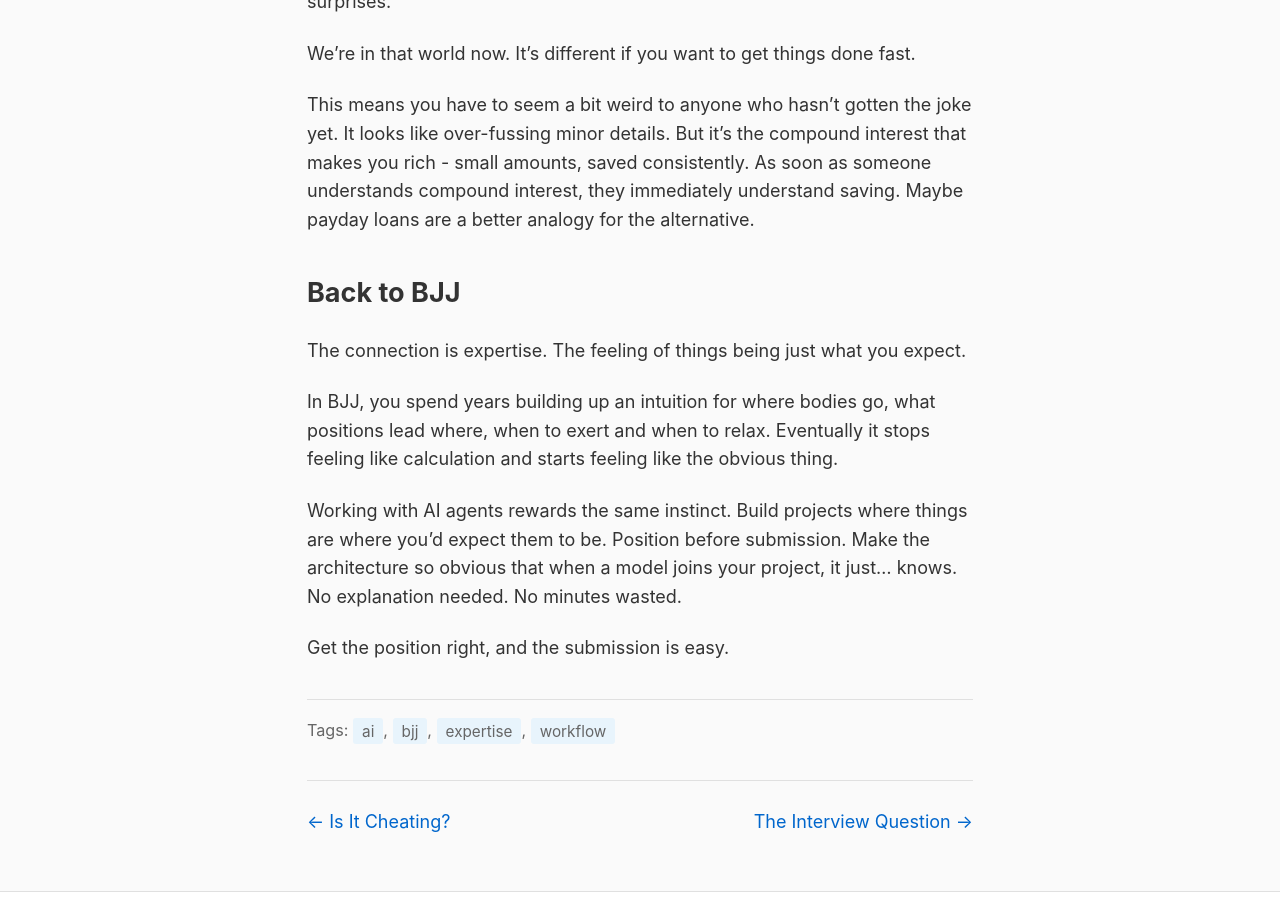
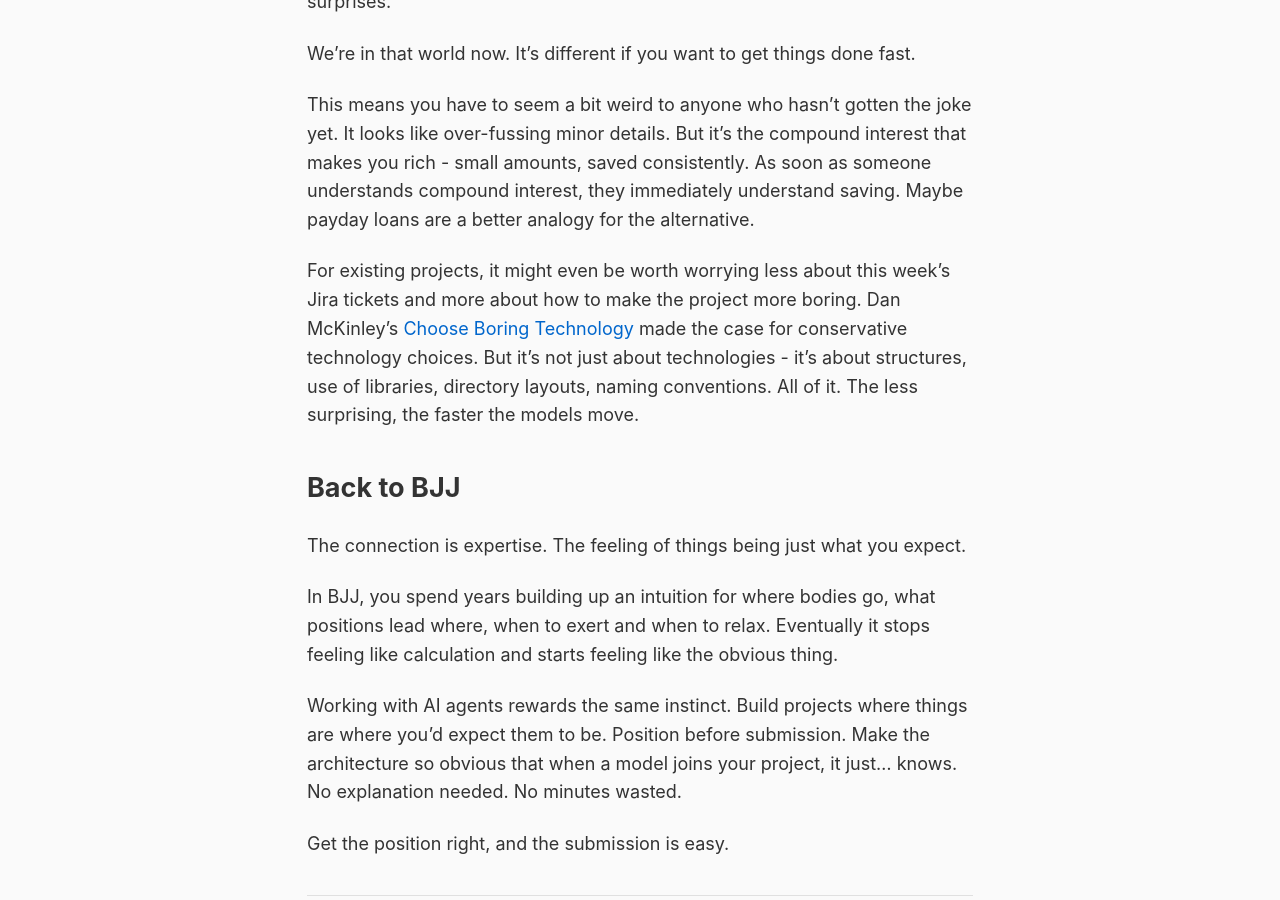
Before and after one commit to rob137/rob137.github.io, a Jekyll site: the page built from _posts/2026-01-03-position-before-submission.md, in a window 1280 px wide and 900 px high, scrolled down 2974 px. Built offline with Jekyll 4.4.1, drawn with Linux system fonts in a browser that asks for light colours.

Commit message:
Add: prioritise boring over Jira tickets, extend beyond tech choices

```diff
--- a/_posts/2026-01-03-position-before-submission.md
+++ b/_posts/2026-01-03-position-before-submission.md
@@ -56,6 +56,8 @@ We're in that world now. It's different if you want to get things done fast.
 
 This means you have to seem a bit weird to anyone who hasn't gotten the joke yet. It looks like over-fussing minor details. But it's the compound interest that makes you rich - small amounts, saved consistently. As soon as someone understands compound interest, they immediately understand saving. Maybe payday loans are a better analogy for the alternative.
 
+For existing projects, it might even be worth worrying less about this week's Jira tickets and more about how to make the project more boring. Dan McKinley's [Choose Boring Technology](https://mcfunley.com/choose-boring-technology) made the case for conservative technology choices. But it's not just about technologies - it's about structures, use of libraries, directory layouts, naming conventions. All of it. The less surprising, the faster the models move.
+
 ## Back to BJJ
 
 The connection is expertise. The feeling of things being just what you expect.
```
